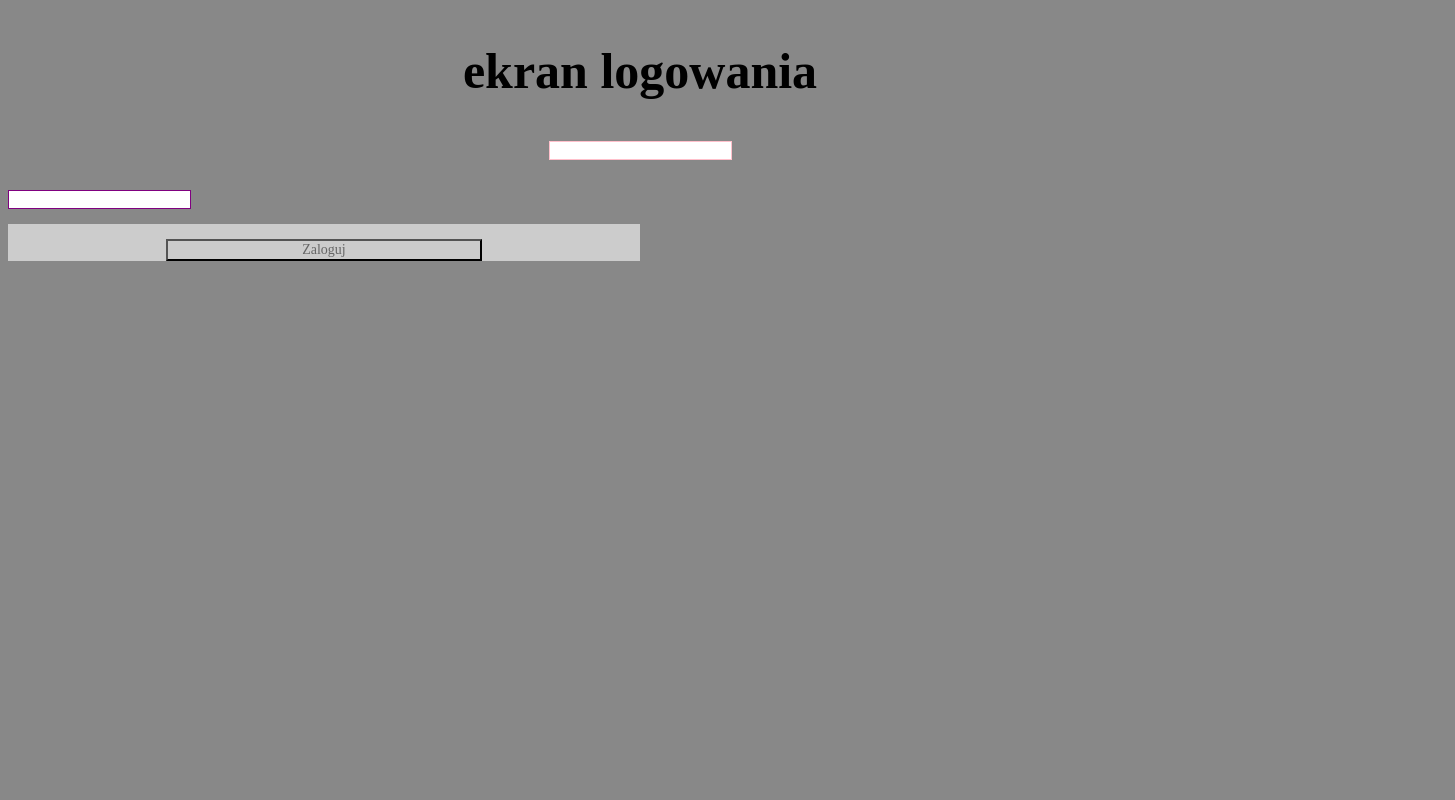
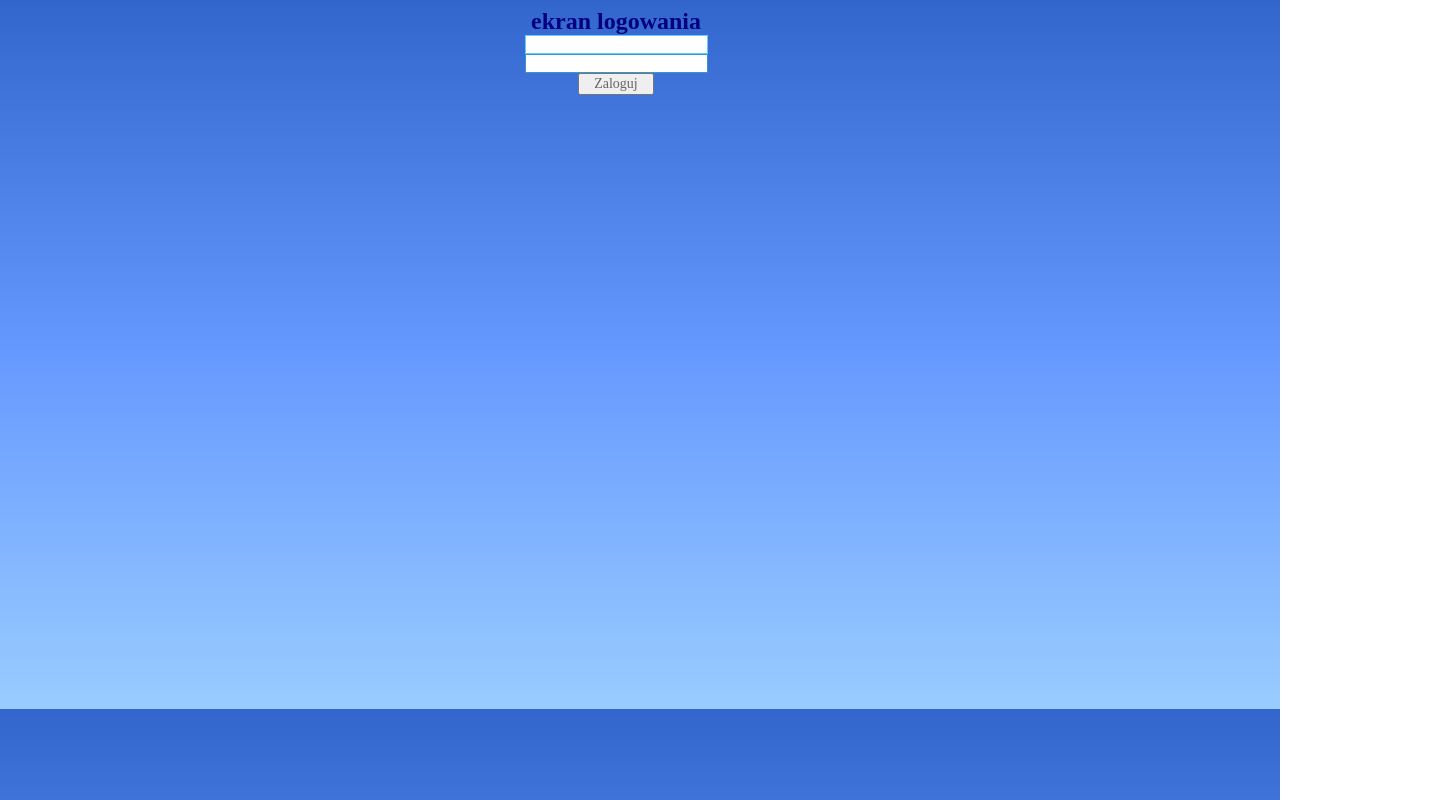
Before and after one commit to noisuper/aktualizacja, a website: page asd-master/public/login.html in a window 1280 px wide. Shown: the whole page, 1455 px wide, since content can reach past the window. Drawn offline with Linux system fonts and the light colour scheme.

Commit message:
login.css

```diff
--- a/asd-master/public/css/style.css
+++ b/asd-master/public/css/style.css
@@ -1,61 +1,45 @@
-  h2 {
-    text-align: center;
-    font-size: 50px;
-    font-family: whitesmoke;
-  }
 
-  body {
-  background-color:#888888;
-  }
-
-  button {color: #666666;
-  background-color: #CCCCCC;
-  text-align: center;
-  width: 100%;
-  font-family: whitesmoke;
-  font-size: 80px;
-  }
-  .zapalona {
+  .loginpanel {
     width: 100%;
-    height: 60px;
-   color: #555555;
-   text-align: center;
-   font-family: whitesmoke;
-  font-size: 40px;
-  background-color:#33CC66;
-  }
-  .zgaszona {
-    width: 100%;
-    height: 60px;
-color: #555555;
-text-align: center;
-font-family: whitesmoke;
-font-size: 40px;
-background-color: #DC143C;
-  }
-  .loginpanel {
-    width: 400px;
     margin: 0 auto;
     text-align: center;
+  padding-bottom: 25 px;
   }
-  form{
-    width: 100%;
+  body{
+    width: 95%;
+    height: 100%;
+    background-image:linear-gradient(#3366CC,#6699FF,#99CCFF);
+    margin-bottom: 48%;
+
   }
   input[type="text"] {
-  border: 1.5px solid pink;
+  border: 1.5px solid #66CCFF;
   }
   input[type="password"]{
-  border: 1.5px solid purple;
-  margin-right: 100%;
-  margin-top: 30px;
+  border: 1.5px solid #3399CC;
   box-align: center;
+  clear: both;
   }
   .loginbutton {color: #666666;
-  background-color: #CCCCCC;
   text-align: center;
-  width: 50%;
+  width: 25%;
   font-family: whitesmoke;
   font-size: 14px;
-  margin-top: 15px;
+  clear: both;
+  margin: 0 auto;
 
   }
+.passwordpanel {
+  width: 100%;
+  margin: 0 auto;
+  text-align: center;
+
+}
+
+h2 {
+  width: 100%;
+  margin: 0 auto;
+  text-align: center;
+  font-family: whitesmoke;
+color: navy;
+}
```
